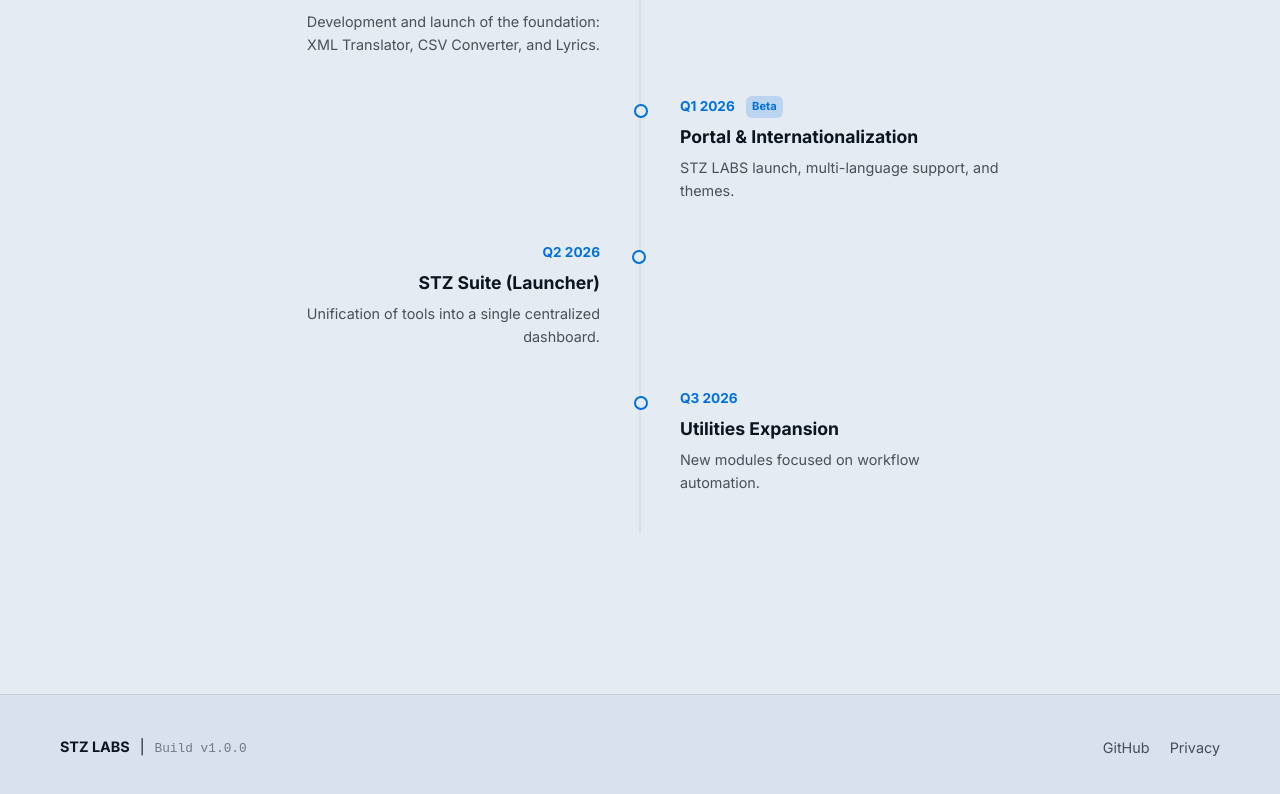
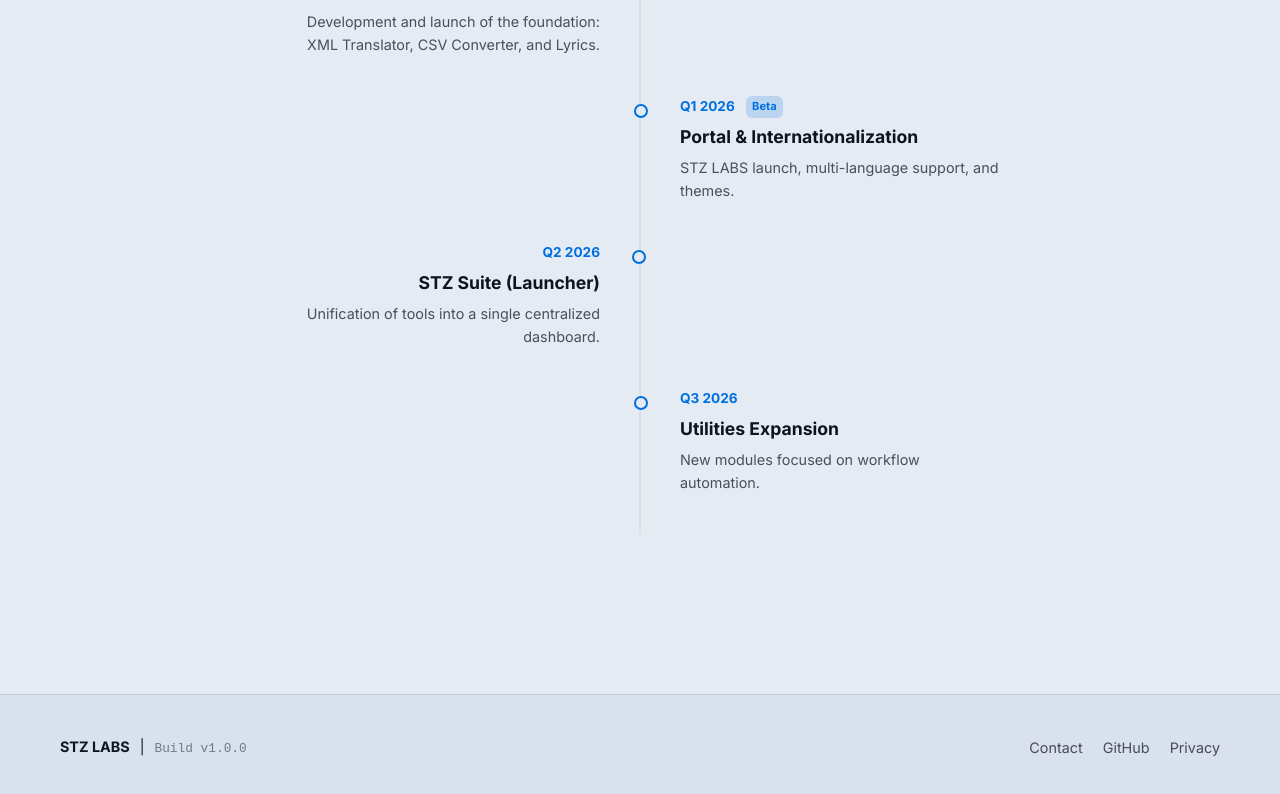
Before and after one commit to starzynhobr/stz-labs, a Next.js app: page / in a window 1280 px wide. Shown: the part 1710-2504 px from the top of the page. Built offline with nearby package versions, Linux system fonts and the light colour scheme; no server answers.

Commit message:
feat(footer): add email contact link

```diff
--- a/components/Footer.js
+++ b/components/Footer.js
@@ -11,6 +11,8 @@ export default function Footer() {
                     <TranslatedText as="span" className="build-info" i18nKey="footer.build" />
                 </div>
                 <div className="footer-links">
+                    <TranslatedText as="a" href="mailto:contato@stzlabs.com" i18nKey="footer.contact" />
+
                     <a href="https://github.com/starzynhobr" target="_blank" rel="noreferrer">
                         GitHub
                     </a>
--- a/dictionaries/de.json
+++ b/dictionaries/de.json
@@ -85,6 +85,7 @@
     },
     "footer": {
         "privacy": "Datenschutz",
+        "contact": "Kontakt",
         "build": "Build v1.0.0"
     },
     "privacy": {
--- a/dictionaries/en.json
+++ b/dictionaries/en.json
@@ -85,6 +85,7 @@
     },
     "footer": {
         "privacy": "Privacy",
+        "contact": "Contact",
         "build": "Build v1.0.0"
     },
     "privacy": {
--- a/dictionaries/es.json
+++ b/dictionaries/es.json
@@ -87,6 +87,7 @@
     },
     "footer": {
         "privacy": "Privacidad",
+        "contact": "Contacto",
         "build": "Build v1.0.0"
     },
     "privacy": {
--- a/dictionaries/fr.json
+++ b/dictionaries/fr.json
@@ -85,6 +85,7 @@
     },
     "footer": {
         "privacy": "Confidentialité",
+        "contact": "Contact",
         "build": "Build v1.0.0"
     },
     "privacy": {
--- a/dictionaries/it.json
+++ b/dictionaries/it.json
@@ -87,6 +87,7 @@
     },
     "footer": {
         "privacy": "Privacy",
+        "contact": "Contatto",
         "build": "Build v1.0.0"
     },
     "privacy": {
--- a/dictionaries/pt.json
+++ b/dictionaries/pt.json
@@ -84,6 +84,7 @@
     },
     "footer": {
         "privacy": "Privacidade",
+        "contact": "Contato",
         "build": "Build v1.0.0"
     },
     "privacy": {
```
